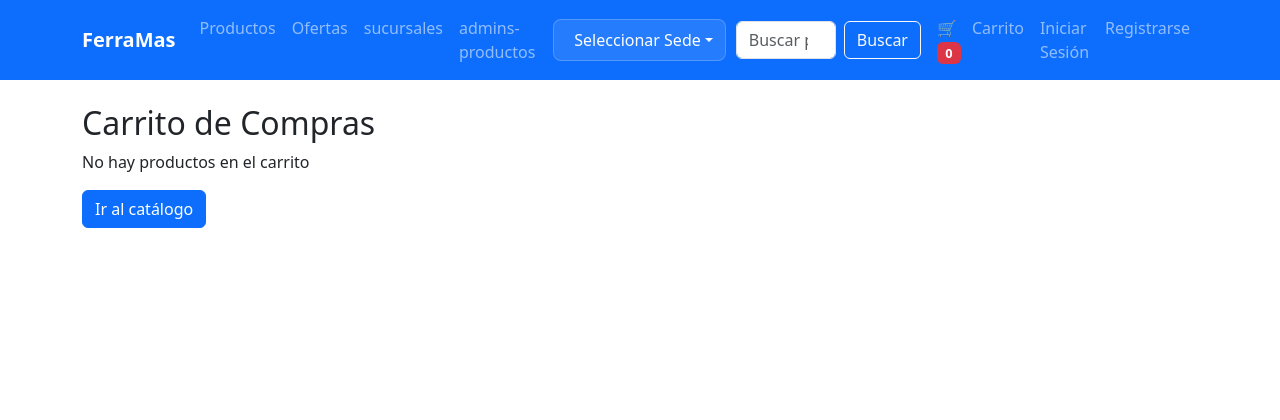
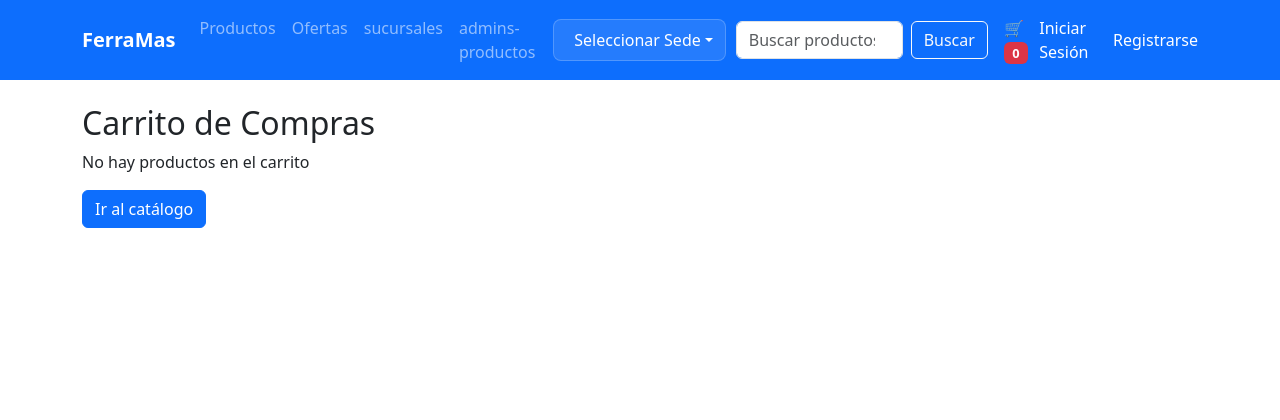
Before and after one commit to Natalialeiva20/ferraMas, a Django app: page /cart/ver_carrito/ in a window 1280 px wide. Shown: the top 420 px of the page. Run offline with Django 5.2, Linux system fonts and the light colour scheme.

Commit message:
decía carrito

```diff
--- a/ferraMasDjango/tienda/templates/templateBase.html
+++ b/ferraMasDjango/tienda/templates/templateBase.html
@@ -60,22 +60,18 @@
                             </ul>
                         </div>
                     </div>
-                    <a class="nav-link position-relative" href="{% url 'cart:ver_carrito' %}">
+
 
 
                     <form class="d-flex me-3" action="{#% url 'buscar' %#}" method="GET">
                         <input class="form-control me-2" type="search" name="q" placeholder="Buscar productos..."
                             aria-label="Search">
-                        <button class="btn btn-outline-light" type="submit">Buscar</button>
-                    </form>
+                        <button class="btn btn-outline-light" type="submit">Buscar</button></form>
                      <a href="{% url 'cart:ver_carrito' %}" class="nav-link position-relative">
     🛒 <span class="cart-count badge bg-danger" style="font-size:0.8em;">0</span>
 </a>
 
-                    <div class="navbar-nav">
-                        <a class="nav-link" href="{#% url 'carrito' %#}">
-                            <i class="bi bi-cart"></i> Carrito
-                        </a>
+
                         <a class="nav-link" href="{#% url 'login' %#}">Iniciar Sesión</a>
                         <a class="nav-link" href="{#% url 'registro' %#}">Registrarse</a>
                     </div>
```
